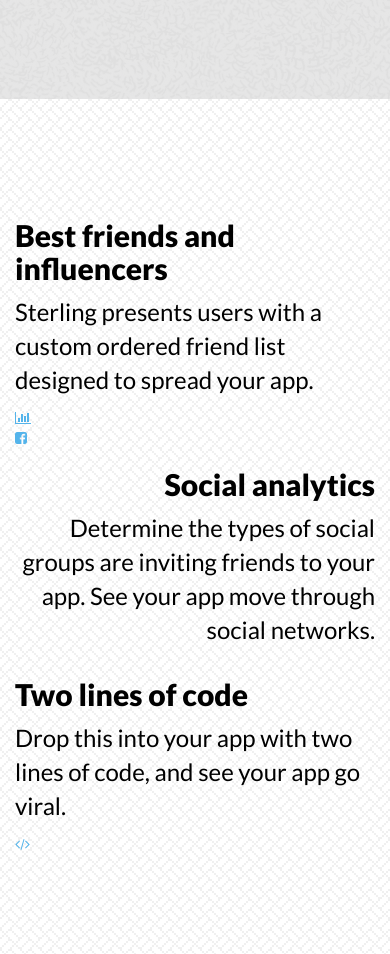
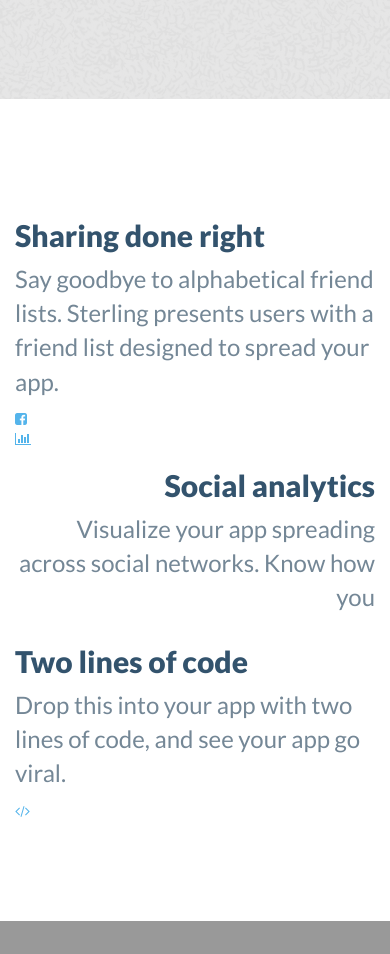
Before and after one commit to abeinstein/sterling-site, a Django app: page / in a window 390 px wide. Shown: the part 3130-4084 px from the top of the page. After the commit the page ends 4051 px from the top, so only its background shows below. Run offline with Django 3.2, Linux system fonts and the light colour scheme; parts of the project's set-up code (start-up, migrations or seed data) failed here and were passed over; some libraries are stand-ins or nearby versions; some web fonts are replaced.

Commit message:
minor css changes

```diff
--- a/sterling/static/css/my.css
+++ b/sterling/static/css/my.css
@@ -24,8 +24,9 @@ h1, h2, h3, h4 {
   padding-top: 100px;
   padding-bottom: 100px;
   background-color: white;
-  background-image: url("../img/cream_pixels_@2X.png");
-}
+
+/*  background-image: url("../img/cream_pixels_@2X.png");
+*/}
 
 .iphone-screenshot {
   max-width: 300px;
@@ -44,7 +45,7 @@ h1, h2, h3, h4 {
 .logo {
     font-size: 5em;
     text-align: center;
-    color: black
+    color: rgb(51, 83, 109);
 }
 
 /* TODO: Fix to make responsive */
@@ -59,7 +60,7 @@ h1, h2, h3, h4 {
 .tagline {
     text-align: center;
     font-size: 24px;
-    color: black;
+    color: rgb(51, 83, 109);
 }
 
 
@@ -92,7 +93,11 @@ h1, h2, h3, h4 {
 
 .description {
     font-size: 24px;
-    color: black;
+    color: rgb(116, 135, 150);
+}
+
+.description h2 {
+  color: rgb(51, 83, 109);
 }
 
 
--- a/sterling/templates/splash.html
+++ b/sterling/templates/splash.html
@@ -27,7 +27,7 @@
             {% csrf_token %}
             <div class="input-group email-input">
               <span class="input-group-addon"><span class="glyphicon glyphicon-envelope"></span></span>
-              <input type="email" class="form-control" name="email" placeholder="Coming soon! Enter your email for updates.">
+              <input type="email" class="form-control" name="email" placeholder="Enter your email to get on the waiting list.">
             </div>
             <button type="submit" class="btn btn-primary btn-large btn-block">Submit</button>
           </form>
@@ -57,22 +57,22 @@
     <div class="row">
       <div class="col-md-6">
         <div class="description description-left">
-        <h2> Best friends and influencers </h2>
-        <p> Sterling presents users with a custom ordered friend list designed to spread your app. </p>
+        <h2> Sharing done right </h2>
+        <p> Say goodbye to alphabetical friend lists. Sterling presents users with a friend list designed to spread your app.  </p>
         </div>
       </div>
-      <div class="col-md-3 col-md-offset-2">
-        <i class="fa fa-bar-chart-o bar-graph-icon"></i>
+      <div class="col-md-3 col-md-offset-3">
+        <i class="fa fa-facebook-square bar-graph-icon"></i>
       </div>
     </div>
     <div class="row">
       <div class="col-md-3">
-        <i class="fa fa-facebook-square bar-graph-icon"></i>
+        <i class="fa fa-bar-chart-o bar-graph-icon"></i>
       </div>
       <div class="col-md-6 col-md-offset-3">
         <div class="description description-right">
           <h2> Social analytics </h2>
-          <p> Determine the types of social groups are inviting friends to your app. See your app move through social networks. </p>
+          <p> Visualize your app spreading across social networks. Know how you</p>
         </div>
       </div>
     </div>
```
